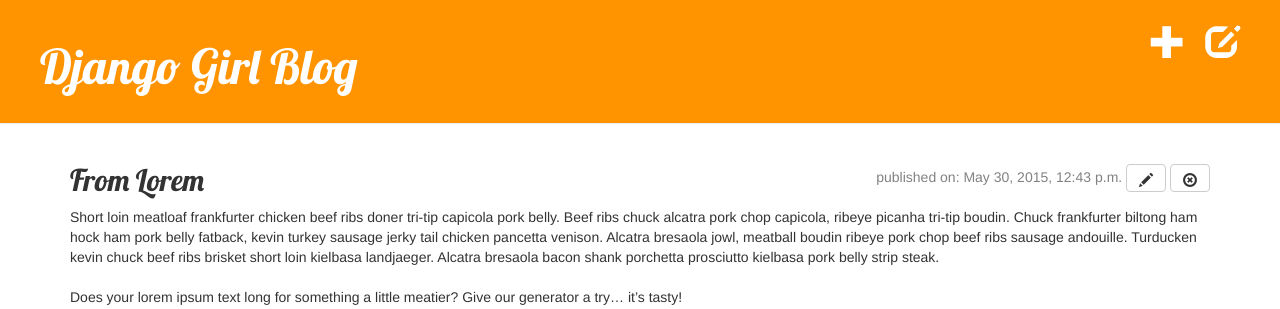
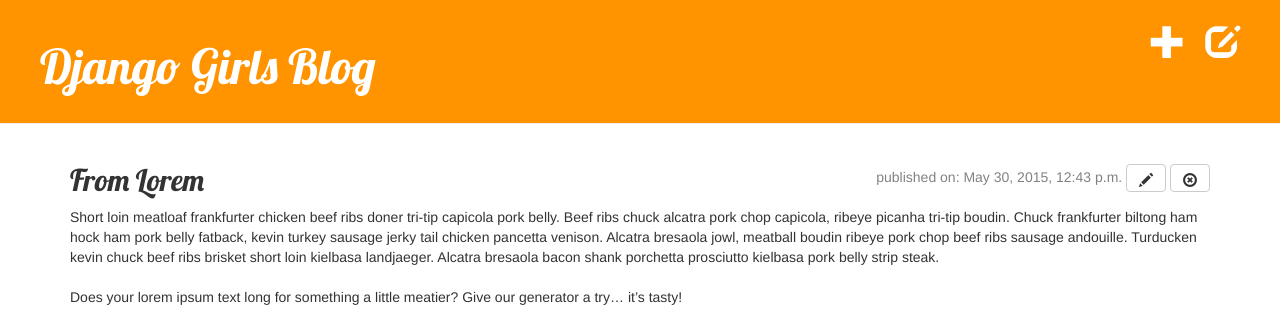
Before and after one commit to solixzsys/my-first-blog, a Django app: page /post/1/ in a window 1280 px wide. Shown: the top 309 px of the page. Run offline with Django 3.2, Linux system fonts and the light colour scheme; data comes from the database, SQL or seed files in the repository.

Commit message:
change from tecno

```diff
--- a/blog/templates/base.html
+++ b/blog/templates/base.html
@@ -15,7 +15,7 @@
         <a href="{% url 'blog.views.post_draft' %}" class="top-menu"><span class="glyphicon glyphicon-edit"></span></a>
         <a href="{% url 'blog.views.post_new' %}" class="top-menu"><span class="glyphicon glyphicon-plus"></span></a>
 
-        <h1><a href="{% url 'blog.views.post_list' %}">Django Girl Blog</a></h1>
+        <h1><a href="{% url 'blog.views.post_list' %}">Django Girls Blog</a></h1>
     </div>
 
     <div class="content container">
```
